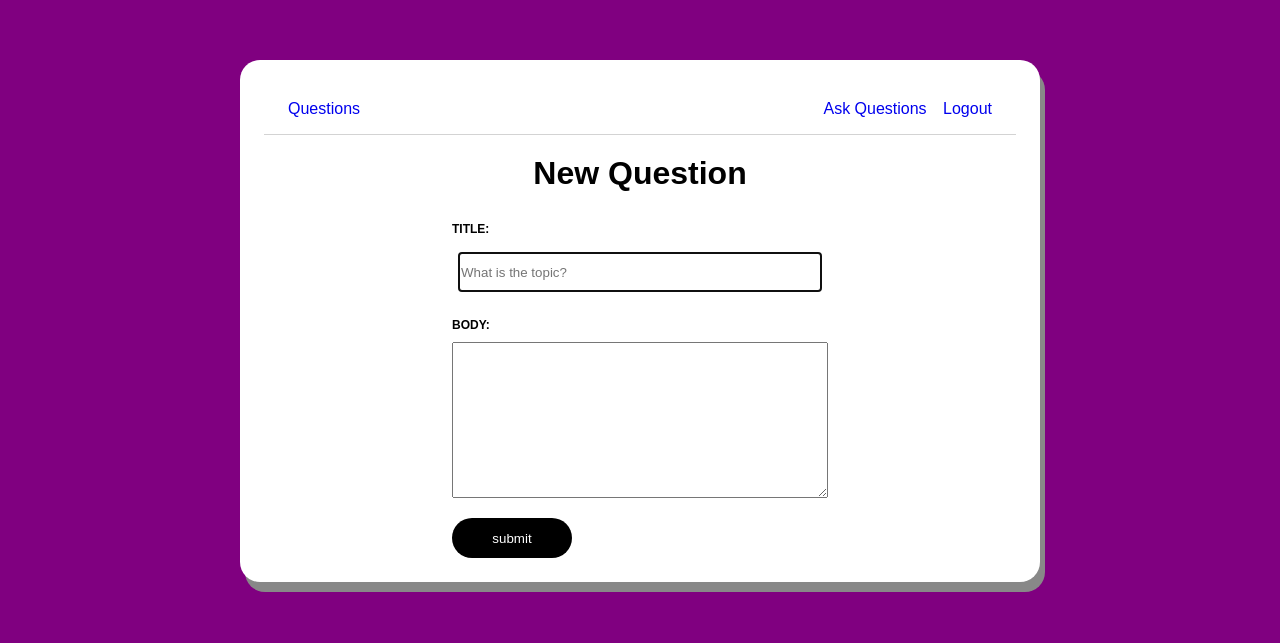
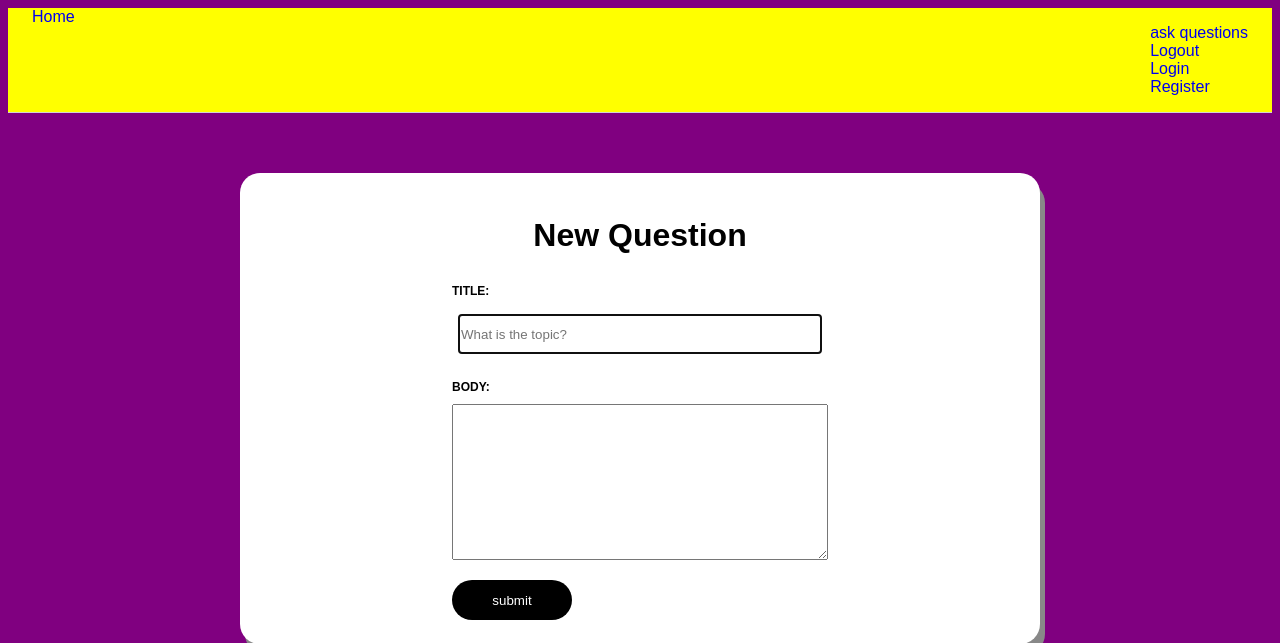
Before and after one commit to abtullohn/tuusie-blitz, a Django app: page /new-question in a window 1280 px wide. Shown: the top 643 px of the page. Run offline with Django 4.2, Linux system fonts and the light colour scheme; the visitor is signed in with stand-in values (Sample User, id 1).

Commit message:
navbar issue

```diff
--- a/main_app/static/css/styles.css
+++ b/main_app/static/css/styles.css
@@ -38,6 +38,7 @@ blockquote{
     flex-direction: row;
     justify-content: space-between;
     padding: 0 24px;
+    background-color: yellow;
 
     border-bottom: 1px solid lightgrey;
 }
--- a/main_app/templates/homepage.html
+++ b/main_app/templates/homepage.html
@@ -2,6 +2,7 @@
 
 {% block content%}
 <div class='page'>
+
 <h1 class='title'>Questions</h1>
 
 {% for question in questions %}
--- a/main_app/templates/layouts/page.html
+++ b/main_app/templates/layouts/page.html
@@ -8,8 +8,8 @@
     <title></title>
   </head>
   <body>
+    {% include 'navbar.html' %}
     <div class="main">
-    {% include 'navbar.html' %}
     {% block content %}
     {% endblock %}
     </div>
--- a/main_app/templates/navbar.html
+++ b/main_app/templates/navbar.html
@@ -1,4 +1,4 @@
-<nav class='navbar'>
+{% comment %} <nav class='navbar'>
     <div class='main-menu'>
         <ul>
             <li><a href='{%url 'index' %}'>Questions</a></li>
@@ -16,4 +16,30 @@
             {% endif %}
 
         </ul>
-</nav>
+</nav> {% endcomment %}
+
+
+
+<nav class="navbar navbar-expand-lg navbar-light bg-light">
+    <a class="navbar-brand" href='{%url 'index' %}'>Home</a>
+    {% comment %} <button class="navbar-toggler" type="button" data-toggle="collapse" data-target="#navbarNav" aria-controls="navbarNav" aria-expanded="false" aria-label="Toggle navigation"> {% endcomment %}
+      <span class="navbar-toggler-icon"></span>
+    </button>
+    <div class="collapse navbar-collapse" id="navbarNav">
+      <ul class="navbar-nav">
+        <li class="nav-item">
+          <a class="nav-link" href="{%url 'new-question' %}"> ask questions</a>
+        </li>
+        <li class="nav-item">
+          <a class="nav-link" href='{%url 'logout' %}'>Logout</a>
+        </li>
+        <li class="nav-item">
+          <a class='nav-link' href='{%url 'login' %}'>Login</a>
+        </li>
+        <li class="nav-item">
+            <a class="nav-link" href='{%url 'register' %}'>Register</a>
+
+        </li>
+      </ul>
+    </div>
+  </nav>
--- a/main_app/views.py
+++ b/main_app/views.py
@@ -80,6 +80,8 @@ def homePage(request):
     }
     return render(request,'homepage.html', context)
 
+
+@login_required(login_url='register')
 def questionPage(request, id):
     response_form = NewResponseForm()
     reply_form = NewReplyForm()
```
